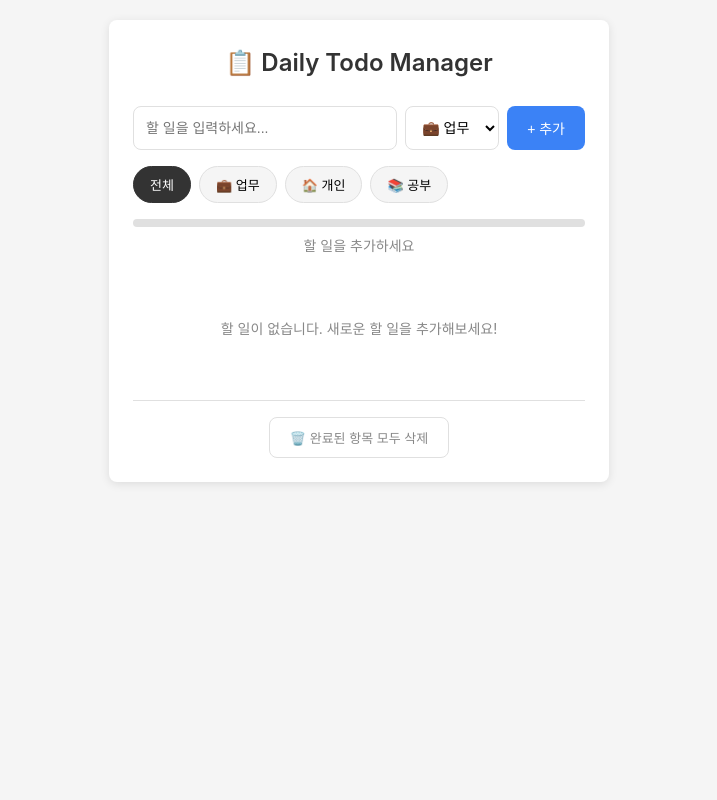
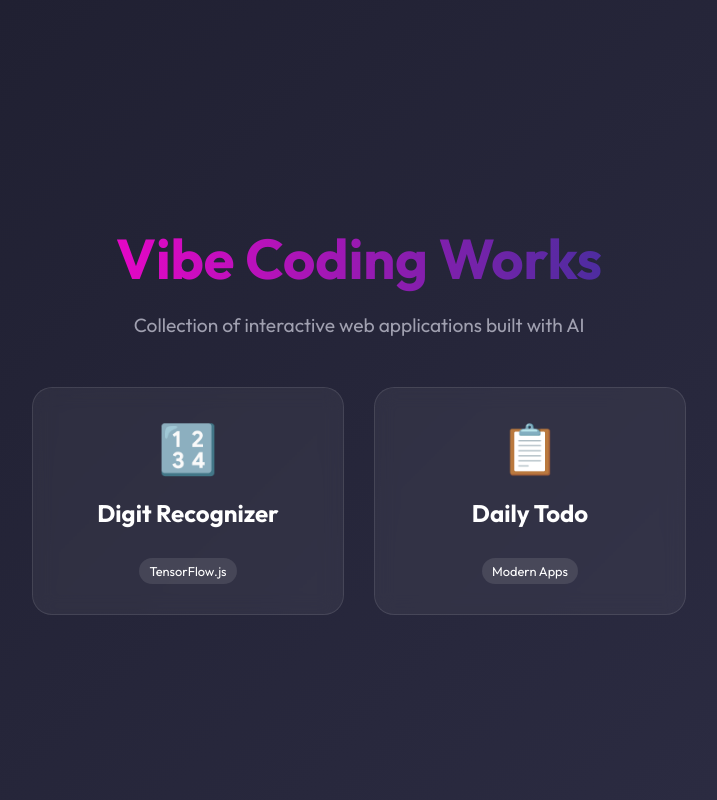
Before and after one commit to sechan9999/ReadingChallenge, a plain HTML site: page index.html in a window 1280 px wide. Shown: the whole page, without its empty margins (281-998 px from the left). Drawn offline with Linux system fonts and the light colour scheme.

Commit message:
Add landing page and clean up root directory

```diff
--- a/index.html
+++ b/index.html
@@ -1,63 +1,113 @@
 <!DOCTYPE html>
-<html lang="ko">
+<html lang="en">
+
 <head>
   <meta charset="UTF-8">
   <meta name="viewport" content="width=device-width, initial-scale=1.0">
-  <title>Daily Todo Manager</title>
-  <link rel="stylesheet" href="style.css">
+  <title>Vibe Coding Challenges</title>
+  <link href="https://fonts.googleapis.com/css2?family=Outfit:wght@300;400;700&display=swap" rel="stylesheet">
+  <style>
+    body {
+      margin: 0;
+      padding: 0;
+      font-family: 'Outfit', sans-serif;
+      background: linear-gradient(135deg, #1e1e2f, #2d2d44);
+      color: white;
+      min-height: 100vh;
+      display: flex;
+      flex-direction: column;
+      align-items: center;
+      justify-content: center;
+    }
+
+    .container {
+      text-align: center;
+      max-width: 800px;
+      padding: 20px;
+    }
+
+    h1 {
+      font-size: 3.5rem;
+      margin-bottom: 10px;
+      background: linear-gradient(to right, #ff00cc, #333399);
+      -webkit-background-clip: text;
+      -webkit-text-fill-color: transparent;
+    }
+
+    p {
+      font-size: 1.2rem;
+      color: #a0a0b0;
+      margin-bottom: 50px;
+    }
+
+    .grid {
+      display: flex;
+      gap: 30px;
+      justify-content: center;
+      flex-wrap: wrap;
+    }
+
+    .card {
+      background: rgba(255, 255, 255, 0.05);
+      border: 1px solid rgba(255, 255, 255, 0.1);
+      border-radius: 20px;
+      padding: 30px;
+      width: 250px;
+      transition: all 0.3s ease;
+      text-decoration: none;
+      color: white;
+      backdrop-filter: blur(10px);
+    }
+
+    .card:hover {
+      transform: translateY(-10px);
+      background: rgba(255, 255, 255, 0.1);
+      box-shadow: 0 20px 40px rgba(0, 0, 0, 0.4);
+    }
+
+    .card h2 {
+      font-size: 1.5rem;
+      margin-bottom: 15px;
+    }
+
+    .card span {
+      font-size: 3rem;
+      display: block;
+      margin-bottom: 20px;
+    }
+
+    .badge {
+      display: inline-block;
+      padding: 5px 10px;
+      background: rgba(255, 255, 255, 0.1);
+      border-radius: 15px;
+      font-size: 0.8rem;
+      margin-top: 15px;
+    }
+  </style>
 </head>
+
 <body>
+
   <div class="container">
-    <!-- 헤더 -->
-    <header class="header">
-      <h1>📋 Daily Todo Manager</h1>
-    </header>
+    <h1>Vibe Coding Works</h1>
+    <p>Collection of interactive web applications built with AI</p>
 
-    <!-- 입력 영역 -->
-    <section class="input-section">
-      <input
-        type="text"
-        id="todo-input"
-        placeholder="할 일을 입력하세요..."
-        maxlength="100"
-      >
-      <select id="category-select">
-        <option value="work">💼 업무</option>
-        <option value="personal">🏠 개인</option>
-        <option value="study">📚 공부</option>
-      </select>
-      <button id="add-btn" aria-label="할 일 추가">+ 추가</button>
-    </section>
+    <div class="grid">
+      <a href="web_version/index.html" class="card">
+        <span>🔢</span>
+        <h2>Digit Recognizer</h2>
+        <div class="badge">TensorFlow.js</div>
+      </a>
 
-    <!-- 필터 버튼 -->
-    <section class="filter-section">
-      <button class="filter-btn active" data-filter="all">전체</button>
-      <button class="filter-btn" data-filter="work">💼 업무</button>
-      <button class="filter-btn" data-filter="personal">🏠 개인</button>
-      <button class="filter-btn" data-filter="study">📚 공부</button>
-    </section>
-
-    <!-- 진행률 -->
-    <section class="progress-section">
-      <div class="progress-bar">
-        <div class="progress-fill" id="progress-fill"></div>
-      </div>
-      <p class="progress-text" id="progress-text">할 일을 추가하세요</p>
-    </section>
-
-    <!-- 할 일 목록 -->
-    <ul class="todo-list" id="todo-list">
-      <!-- 동적으로 생성됨 -->
-    </ul>
-
-    <!-- 하단 버튼 -->
-    <footer class="footer">
-      <button id="clear-completed-btn" aria-label="완료된 항목 모두 삭제">
-        🗑️ 완료된 항목 모두 삭제
-      </button>
-    </footer>
+      <a href="ToDo_App/index.html" class="card">
+        <span>📋</span>
+        <h2>Daily Todo</h2>
+        <div class="badge">Modern Apps</div>
+      </a>
+    </div>
   </div>
 
-  <script src="app.js"></script>
 </body>
+
 </html>
```
